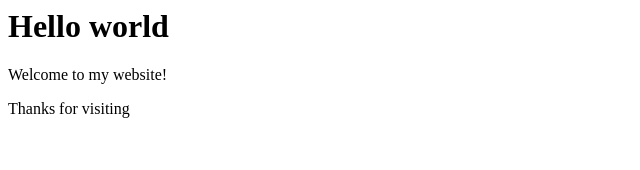
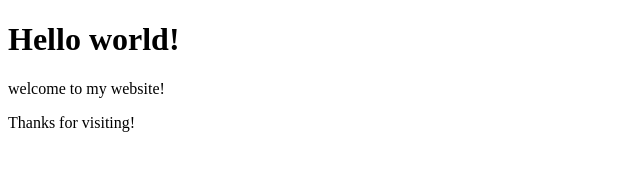
Before and after one commit to Abusaine/AbuSaine.github.io, a plain HTML site: page index.html in a window 1280 px wide. Shown: the whole page, without its empty margins (0-640 px from the left). Drawn offline with Linux system fonts and the light colour scheme.

Commit message:
Add files via upload

```diff
--- a/index.html
+++ b/index.html
@@ -1,3 +1,11 @@
-<h1>Hello world</h1>
-<p>Welcome to my website!</p>
-<p>Thanks for visiting</p>
+<!DOCTYPE html>
+<html lang="en">
+<head>
+    <meta charset="UTF-8">
+    <meta name="viewport" content="width=device-width, initial-scale=1.0">
+    <title>Ben's website</title>
+</head>
+<body>
+    <h1>Hello world!</h1>
+</body>welcome to my website!
+<p>Thanks for visiting!</p>
```
Also changed, not shown: Aboutme.html (+11 -0 lines).
